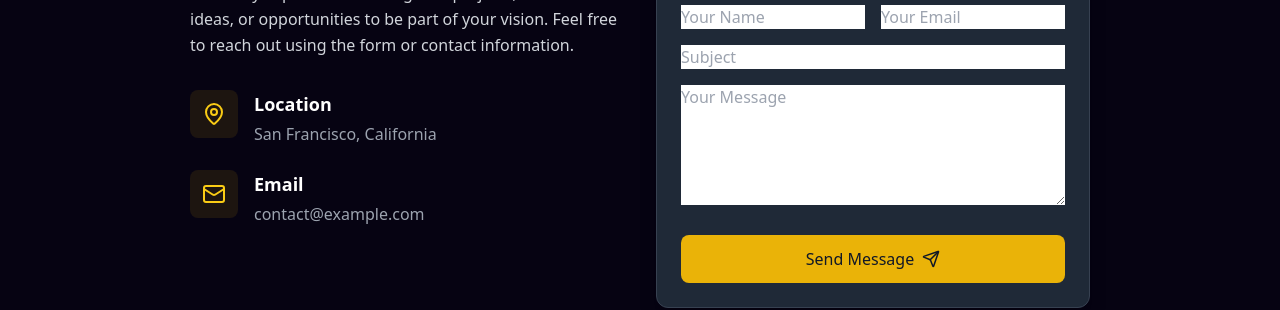
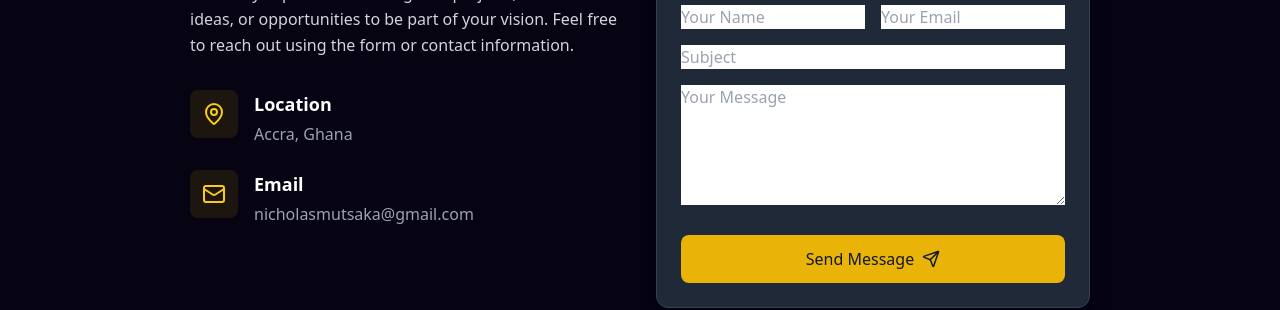
Before and after one commit to Daemon403/portfolio, a React (Create React App) app: page / in a window 1280 px wide. Shown: the part 4080-4390 px from the top of the page. Built offline with nearby package versions, Linux system fonts and the light colour scheme.

Commit message:
Contact Section Details

```diff
--- a/src/components/Contact.jsx
+++ b/src/components/Contact.jsx
@@ -58,7 +58,7 @@ export default function Contact() {
               </div>
               <div>
                 <h4 className="text-lg font-semibold text-white mb-1">Location</h4>
-                <p className="text-gray-400">San Francisco, California</p>
+                <p className="text-gray-400">Accra, Ghana</p>
               </div>
             </div>
             <div className="flex items-start">
@@ -68,7 +68,7 @@ export default function Contact() {
               <div>
                 <h4 className="text-lg font-semibold text-white mb-1">Email</h4>
                 <a href="mailto:nicholasmutsaka@gmail.com" className="text-gray-400 hover:text-yellow-400 transition-colors duration-300">
-                  contact@example.com
+                nicholasmutsaka@gmail.com
                 </a>
               </div>
             </div>
```
